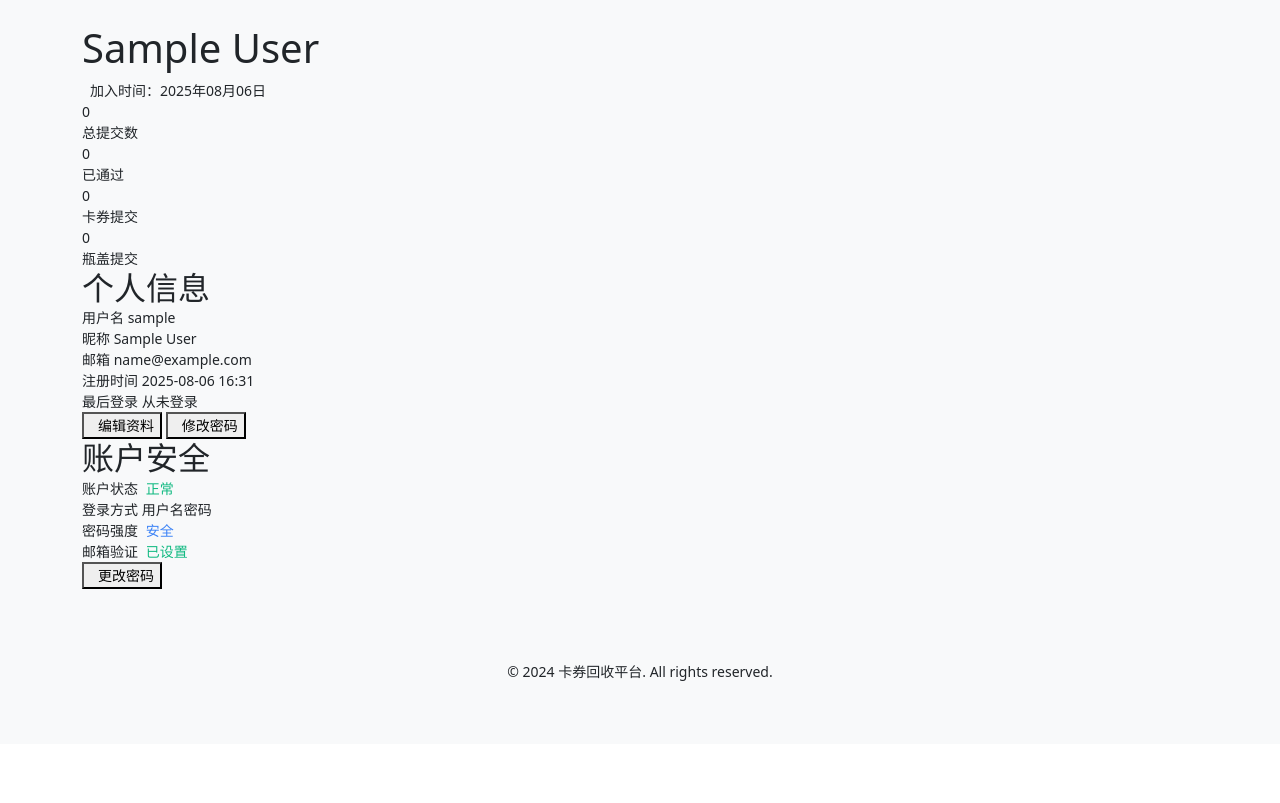
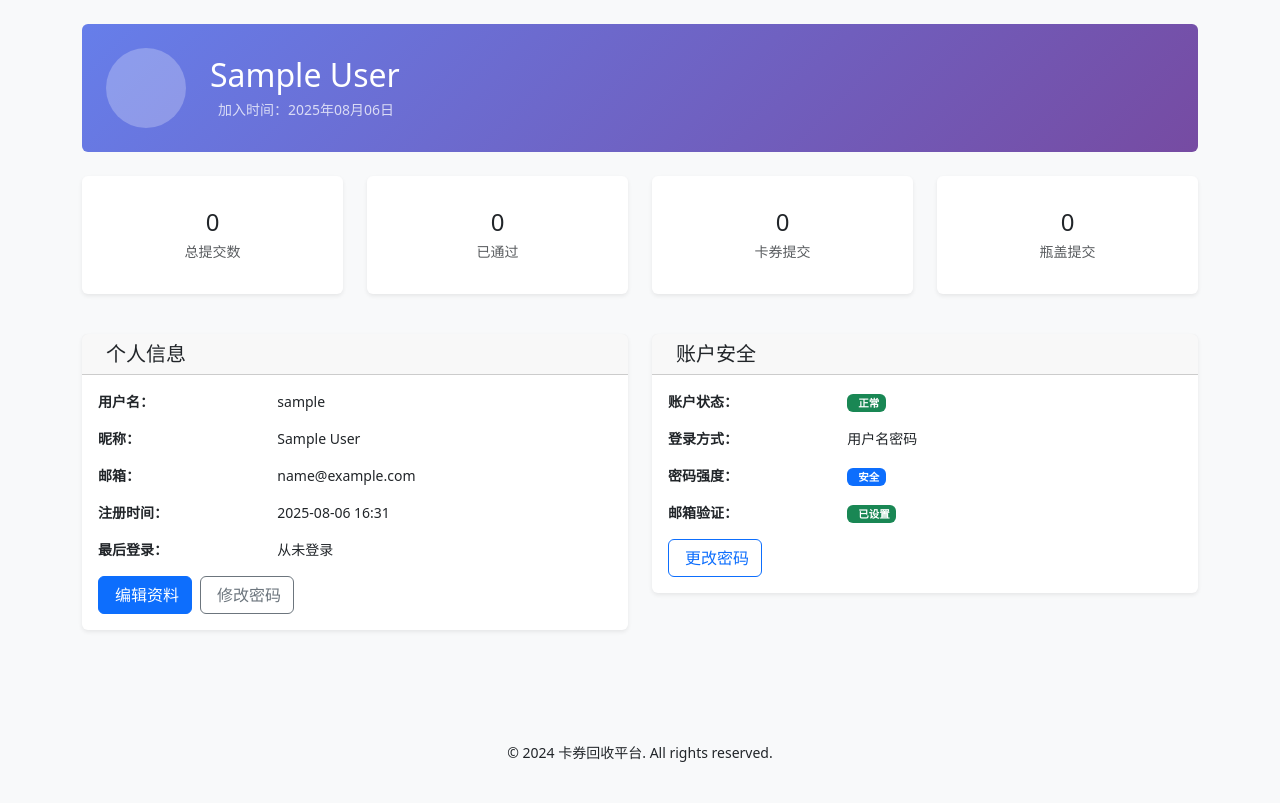
Before and after one commit to jhzhou002/card_recycle, a Django app: page /profile/ in a window 1280 px wide. Shown: the part 56-859 px from the top of the page. Before the commit the page ends 737 px from the top, so only its background shows below. Run offline with Django 4.2, Linux system fonts and the light colour scheme; the visitor is signed in with stand-in values (Sample User, id 1); data that the repository does not hold is empty; parts of the project's set-up code (start-up, migrations or seed data) failed here and were passed over; some libraries are stand-ins or nearby versions.

Commit message:
重新设计个人中心页面使用Bootstrap样式
- 完全重写profile.html，使用标准Bootstrap组件
- 移除自定义CSS，使用项目现有的样式类
- 采用卡片布局和响应式网格系统
- 使用jumbotron作为页面标题区域
- 统计信息使用Bootstrap卡片组件
- 模态框和表单使用标准Bootstrap样式
- 保持原有JavaScript功能完整性

🤖 Generated with [Claude Code](https://claude.ai/code)

Co-Authored-By: Claude <noreply@anthropic.com>

```diff
--- a/templates/recycling/profile.html
+++ b/templates/recycling/profile.html
@@ -2,465 +2,168 @@
 
 {% block title %}个人中心 - 卡券回收平台{% endblock %}
 
-{% block extra_css %}
-<style>
-/* 个人中心 - 简约高级设计 */
-body {
-    background: #f8fafc;
-    font-family: -apple-system, BlinkMacSystemFont, 'Segoe UI', Roboto, 'Helvetica Neue', Arial, sans-serif;
-}
-
-.profile-container {
-    max-width: 1200px;
-    margin: 0 auto;
-    padding: 2rem 1rem;
-}
-
-.profile-header {
-    background: linear-gradient(135deg, #3b82f6 0%, #1d4ed8 100%);
-    color: white;
-    border-radius: 16px;
-    padding: 3rem 2rem;
-    margin-bottom: 3rem;
-    position: relative;
-    overflow: hidden;
-}
-
-.profile-header::before {
-    content: '';
-    position: absolute;
-    top: 0;
-    right: 0;
-    width: 300px;
-    height: 300px;
-    background: rgba(255, 255, 255, 0.1);
-    border-radius: 50%;
-    transform: translate(100px, -100px);
-}
-
-.profile-avatar {
-    width: 100px;
-    height: 100px;
-    background: rgba(255, 255, 255, 0.15);
-    backdrop-filter: blur(10px);
-    border-radius: 50%;
-    display: flex;
-    align-items: center;
-    justify-content: center;
-    font-size: 2.5rem;
-    margin-bottom: 1.5rem;
-    border: 3px solid rgba(255, 255, 255, 0.2);
-}
-
-.profile-name {
-    font-size: 2rem;
-    font-weight: 600;
-    margin-bottom: 0.5rem;
-    position: relative;
-    z-index: 2;
-}
-
-.profile-meta {
-    opacity: 0.9;
-    font-size: 1rem;
-    position: relative;
-    z-index: 2;
-}
-
-/* 内容卡片 */
-.content-grid {
-    display: grid;
-    grid-template-columns: 1fr 2fr;
-    gap: 2rem;
-    margin-bottom: 2rem;
-}
-
-.profile-card {
-    background: white;
-    border-radius: 16px;
-    border: 1px solid #e2e8f0;
-    overflow: hidden;
-    transition: all 0.3s ease;
-}
-
-.profile-card:hover {
-    transform: translateY(-4px);
-    box-shadow: 0 20px 40px rgba(0, 0, 0, 0.1);
-}
-
-.card-header {
-    background: #f8fafc;
-    padding: 1.5rem 2rem;
-    border-bottom: 1px solid #e2e8f0;
-}
-
-.card-title {
-    font-size: 1.125rem;
-    font-weight: 600;
-    color: #1e293b;
-    margin: 0;
-    display: flex;
-    align-items: center;
-    gap: 0.75rem;
-}
-
-.card-body {
-    padding: 2rem;
-}
-
-/* 统计卡片 */
-.stats-grid {
-    display: grid;
-    grid-template-columns: repeat(auto-fit, minmax(200px, 1fr));
-    gap: 1.5rem;
-    margin-bottom: 2rem;
-}
-
-.stat-card {
-    background: white;
-    border: 1px solid #e2e8f0;
-    border-radius: 12px;
-    padding: 2rem;
-    text-align: center;
-    transition: all 0.3s ease;
-    position: relative;
-    overflow: hidden;
-}
-
-.stat-card::before {
-    content: '';
-    position: absolute;
-    top: 0;
-    left: 0;
-    right: 0;
-    height: 4px;
-    background: linear-gradient(90deg, #3b82f6, #1d4ed8);
-}
-
-.stat-card:hover {
-    transform: translateY(-2px);
-    box-shadow: 0 10px 25px rgba(0, 0, 0, 0.1);
-}
-
-.stat-number {
-    font-size: 2.5rem;
-    font-weight: 700;
-    color: #3b82f6;
-    margin-bottom: 0.5rem;
-    line-height: 1;
-}
-
-.stat-label {
-    color: #64748b;
-    font-size: 0.875rem;
-    font-weight: 500;
-    text-transform: uppercase;
-    letter-spacing: 0.05em;
-}
-
-/* 信息行 */
-.info-row {
-    display: flex;
-    align-items: center;
-    justify-content: space-between;
-    padding: 1rem 0;
-    border-bottom: 1px solid #f1f5f9;
-}
-
-.info-row:last-child {
-    border-bottom: none;
-}
-
-.info-label {
-    color: #64748b;
-    font-weight: 500;
-    font-size: 0.875rem;
-    min-width: 120px;
-}
-
-.info-value {
-    color: #1e293b;
-    font-weight: 500;
-    font-size: 0.875rem;
-}
-
-/* 按钮样式 */
-.btn-group-profile {
-    display: flex;
-    gap: 1rem;
-    margin-top: 2rem;
-}
-
-.btn-profile {
-    border-radius: 8px;
-    padding: 0.75rem 1.5rem;
-    font-weight: 500;
-    font-size: 0.875rem;
-    transition: all 0.3s ease;
-    border: none;
-    position: relative;
-    overflow: hidden;
-}
-
-.btn-primary-profile {
-    background: #3b82f6;
-    color: white;
-    border: 1px solid #3b82f6;
-}
-
-.btn-primary-profile:hover {
-    background: #2563eb;
-    transform: translateY(-1px);
-    box-shadow: 0 4px 12px rgba(59, 130, 246, 0.3);
-}
-
-.btn-secondary-profile {
-    background: white;
-    color: #64748b;
-    border: 1px solid #e2e8f0;
-}
-
-.btn-secondary-profile:hover {
-    background: #f8fafc;
-    color: #3b82f6;
-    border-color: #3b82f6;
-}
-
-/* 模态框样式 */
-.modal-content {
-    border: none;
-    border-radius: 12px;
-    box-shadow: 0 25px 50px rgba(0, 0, 0, 0.15);
-}
-
-.modal-header {
-    background: #f8fafc;
-    border-bottom: 1px solid #e2e8f0;
-    border-radius: 12px 12px 0 0;
-    padding: 1.5rem 2rem;
-}
-
-.modal-title {
-    font-weight: 600;
-    color: #1e293b;
-}
-
-.modal-body {
-    padding: 2rem;
-}
-
-.modal-footer {
-    background: #f8fafc;
-    border-top: 1px solid #e2e8f0;
-    border-radius: 0 0 12px 12px;
-    padding: 1.5rem 2rem;
-}
-
-/* 表单样式 */
-.form-label {
-    font-weight: 500;
-    color: #374151;
-    margin-bottom: 0.5rem;
-    font-size: 0.875rem;
-}
-
-.form-control {
-    border: 1px solid #e2e8f0;
-    border-radius: 8px;
-    padding: 0.75rem 1rem;
-    font-size: 0.875rem;
-    transition: all 0.3s ease;
-    background: white;
-}
-
-.form-control:focus {
-    border-color: #3b82f6;
-    box-shadow: 0 0 0 3px rgba(59, 130, 246, 0.1);
-    outline: none;
-}
-
-.form-text {
-    font-size: 0.75rem;
-    color: #64748b;
-    margin-top: 0.25rem;
-}
-
-/* 响应式设计 */
-@media (max-width: 992px) {
-    .content-grid {
-        grid-template-columns: 1fr;
-    }
-}
-
-@media (max-width: 768px) {
-    .profile-container {
-        padding: 1rem;
-    }
-
-    .profile-header {
-        padding: 2rem 1.5rem;
-        text-align: center;
-    }
-
-    .profile-avatar {
-        width: 80px;
-        height: 80px;
-        font-size: 2rem;
-        margin: 0 auto 1rem;
-    }
-
-    .profile-name {
-        font-size: 1.5rem;
-    }
-
-    .card-body {
-        padding: 1.5rem;
-    }
-
-    .stats-grid {
-        grid-template-columns: repeat(2, 1fr);
-        gap: 1rem;
-    }
-
-    .stat-card {
-        padding: 1.5rem;
-    }
-
-    .stat-number {
-        font-size: 2rem;
-    }
-
-    .btn-group-profile {
-        flex-direction: column;
-    }
-
-    .info-row {
-        flex-direction: column;
-        align-items: flex-start;
-        gap: 0.5rem;
-    }
-}
-</style>
-{% endblock %}
-
 {% block content %}
-<div class="profile-container">
-    <!-- 头部信息 -->
-    <div class="profile-header">
-        <div class="profile-avatar">
-            <i class="fas fa-user"></i>
+<!-- 页面标题 -->
+<div class="row">
+    <div class="col-12">
+        <div class="jumbotron bg-primary text-white p-4 rounded mb-4">
+            <div class="row align-items-center">
+                <div class="col-auto">
+                    <div class="bg-white bg-opacity-25 rounded-circle d-flex align-items-center justify-content-center" style="width: 80px; height: 80px;">
+                        <i class="fas fa-user fa-2x text-white"></i>
                     </div>
-        <h1 class="profile-name">{{ user.get_full_name|default:user.username }}</h1>
-        <div class="profile-meta">
+                </div>
+                <div class="col">
+                    <h2 class="mb-1">{{ user.get_full_name|default:user.username }}</h2>
+                    <p class="mb-0 opacity-75">
                         <i class="fas fa-calendar-alt me-2"></i>
                         加入时间：{{ user.date_joined|date:"Y年m月d日" }}
+                    </p>
+                </div>
+            </div>
+        </div>
     </div>
 </div>
 
 <!-- 统计信息 -->
-    <div class="stats-grid">
-        <div class="stat-card">
-            <div class="stat-number">{{ stats.total_submissions }}</div>
-            <div class="stat-label">总提交数</div>
+<div class="row mb-4">
+    <div class="col-md-3 col-sm-6 mb-3">
+        <div class="card h-100">
+            <div class="card-body text-center">
+                <div class="text-primary">
+                    <i class="fas fa-list-alt fa-2x"></i>
                 </div>
-        <div class="stat-card">
-            <div class="stat-number">{{ stats.approved_submissions }}</div>
-            <div class="stat-label">已通过</div>
+                <h4 class="mt-3 mb-1">{{ stats.total_submissions }}</h4>
+                <p class="text-muted mb-0">总提交数</p>
             </div>
-        <div class="stat-card">
-            <div class="stat-number">{{ stats.card_submissions }}</div>
-            <div class="stat-label">卡券提交</div>
         </div>
-        <div class="stat-card">
-            <div class="stat-number">{{ stats.bottle_cap_submissions }}</div>
-            <div class="stat-label">瓶盖提交</div>
+    </div>
+    <div class="col-md-3 col-sm-6 mb-3">
+        <div class="card h-100">
+            <div class="card-body text-center">
+                <div class="text-success">
+                    <i class="fas fa-check-circle fa-2x"></i>
+                </div>
+                <h4 class="mt-3 mb-1">{{ stats.approved_submissions }}</h4>
+                <p class="text-muted mb-0">已通过</p>
+            </div>
+        </div>
+    </div>
+    <div class="col-md-3 col-sm-6 mb-3">
+        <div class="card h-100">
+            <div class="card-body text-center">
+                <div class="text-info">
+                    <i class="fas fa-credit-card fa-2x"></i>
+                </div>
+                <h4 class="mt-3 mb-1">{{ stats.card_submissions }}</h4>
+                <p class="text-muted mb-0">卡券提交</p>
+            </div>
+        </div>
+    </div>
+    <div class="col-md-3 col-sm-6 mb-3">
+        <div class="card h-100">
+            <div class="card-body text-center">
+                <div class="text-warning">
+                    <i class="fas fa-bottle-water fa-2x"></i>
+                </div>
+                <h4 class="mt-3 mb-1">{{ stats.bottle_cap_submissions }}</h4>
+                <p class="text-muted mb-0">瓶盖提交</p>
+            </div>
+        </div>
     </div>
 </div>
 
-    <!-- 内容区域 -->
-    <div class="content-grid">
-        <!-- 个人信息卡片 -->
-        <div class="profile-card">
+<!-- 主要内容 -->
+<div class="row">
+    <div class="col-lg-6 mb-4">
+        <!-- 个人信息 -->
+        <div class="card">
             <div class="card-header">
-                <h2 class="card-title">
-                    <i class="fas fa-user-circle"></i>
-                    个人信息
-                </h2>
+                <h5 class="mb-0">
+                    <i class="fas fa-user-circle me-2"></i>个人信息
+                </h5>
             </div>
             <div class="card-body">
-                <div class="info-row">
-                    <span class="info-label">用户名</span>
-                    <span class="info-value">{{ user.username }}</span>
+                <div class="row mb-3">
+                    <div class="col-sm-4"><strong>用户名：</strong></div>
+                    <div class="col-sm-8">{{ user.username }}</div>
                 </div>
-                <div class="info-row">
-                    <span class="info-label">昵称</span>
-                    <span class="info-value">{{ user.get_full_name|default:"未设置" }}</span>
+                <div class="row mb-3">
+                    <div class="col-sm-4"><strong>昵称：</strong></div>
+                    <div class="col-sm-8">{{ user.get_full_name|default:"未设置" }}</div>
                 </div>
-                <div class="info-row">
-                    <span class="info-label">邮箱</span>
-                    <span class="info-value">{{ user.email|default:"未设置" }}</span>
+                <div class="row mb-3">
+                    <div class="col-sm-4"><strong>邮箱：</strong></div>
+                    <div class="col-sm-8">{{ user.email|default:"未设置" }}</div>
                 </div>
-                <div class="info-row">
-                    <span class="info-label">注册时间</span>
-                    <span class="info-value">{{ user.date_joined|date:"Y-m-d H:i" }}</span>
+                <div class="row mb-3">
+                    <div class="col-sm-4"><strong>注册时间：</strong></div>
+                    <div class="col-sm-8">{{ user.date_joined|date:"Y-m-d H:i" }}</div>
                 </div>
-                <div class="info-row">
-                    <span class="info-label">最后登录</span>
-                    <span class="info-value">{{ user.last_login|date:"Y-m-d H:i"|default:"从未登录" }}</span>
+                <div class="row mb-3">
+                    <div class="col-sm-4"><strong>最后登录：</strong></div>
+                    <div class="col-sm-8">{{ user.last_login|date:"Y-m-d H:i"|default:"从未登录" }}</div>
                 </div>
 
-                <div class="btn-group-profile">
-                    <button class="btn-profile btn-primary-profile" data-bs-toggle="modal" data-bs-target="#editProfileModal">
-                        <i class="fas fa-edit me-2"></i>编辑资料
+                <div class="d-flex gap-2 flex-wrap">
+                    <button class="btn btn-primary" data-bs-toggle="modal" data-bs-target="#editProfileModal">
+                        <i class="fas fa-edit me-1"></i>编辑资料
                     </button>
-                    <button class="btn-profile btn-secondary-profile" data-bs-toggle="modal" data-bs-target="#changePasswordModal">
-                        <i class="fas fa-key me-2"></i>修改密码
+                    <button class="btn btn-outline-secondary" data-bs-toggle="modal" data-bs-target="#changePasswordModal">
+                        <i class="fas fa-key me-1"></i>修改密码
                     </button>
                 </div>
             </div>
         </div>
+    </div>
 
-        <!-- 账户安全卡片 -->
-        <div class="profile-card">
+    <div class="col-lg-6 mb-4">
+        <!-- 账户安全 -->
+        <div class="card">
             <div class="card-header">
-                <h2 class="card-title">
-                    <i class="fas fa-shield-alt"></i>
-                    账户安全
-                </h2>
+                <h5 class="mb-0">
+                    <i class="fas fa-shield-alt me-2"></i>账户安全
+                </h5>
             </div>
             <div class="card-body">
-                <div class="info-row">
-                    <span class="info-label">账户状态</span>
-                    <span class="info-value" style="color: #10b981;">
+                <div class="row mb-3">
+                    <div class="col-sm-4"><strong>账户状态：</strong></div>
+                    <div class="col-sm-8">
+                        <span class="badge bg-success">
                             <i class="fas fa-check-circle me-1"></i>正常
                         </span>
                     </div>
-                <div class="info-row">
-                    <span class="info-label">登录方式</span>
-                    <span class="info-value">用户名密码</span>
                 </div>
-                <div class="info-row">
-                    <span class="info-label">密码强度</span>
-                    <span class="info-value" style="color: #3b82f6;">
+                <div class="row mb-3">
+                    <div class="col-sm-4"><strong>登录方式：</strong></div>
+                    <div class="col-sm-8">用户名密码</div>
+                </div>
+                <div class="row mb-3">
+                    <div class="col-sm-4"><strong>密码强度：</strong></div>
+                    <div class="col-sm-8">
+                        <span class="badge bg-primary">
                             <i class="fas fa-lock me-1"></i>安全
                         </span>
                     </div>
-                <div class="info-row">
-                    <span class="info-label">邮箱验证</span>
-                    <span class="info-value">
+                </div>
+                <div class="row mb-3">
+                    <div class="col-sm-4"><strong>邮箱验证：</strong></div>
+                    <div class="col-sm-8">
                         {% if user.email %}
-                        <span style="color: #10b981;"><i class="fas fa-check me-1"></i>已设置</span>
+                        <span class="badge bg-success">
+                            <i class="fas fa-check me-1"></i>已设置
+                        </span>
                         {% else %}
-                        <span style="color: #f59e0b;"><i class="fas fa-exclamation-triangle me-1"></i>未设置</span>
+                        <span class="badge bg-warning">
+                            <i class="fas fa-exclamation-triangle me-1"></i>未设置
+                        </span>
                         {% endif %}
-                    </span>
+                    </div>
                 </div>
 
-                <div class="btn-group-profile">
-                    <button class="btn-profile btn-secondary-profile" data-bs-toggle="modal" data-bs-target="#changePasswordModal">
-                        <i class="fas fa-key me-2"></i>更改密码
+                <button class="btn btn-outline-primary" data-bs-toggle="modal" data-bs-target="#changePasswordModal">
+                    <i class="fas fa-key me-1"></i>更改密码
                 </button>
-                </div>
             </div>
         </div>
     </div>
```
Lines whose indentation alone changed are shown as unchanged.
